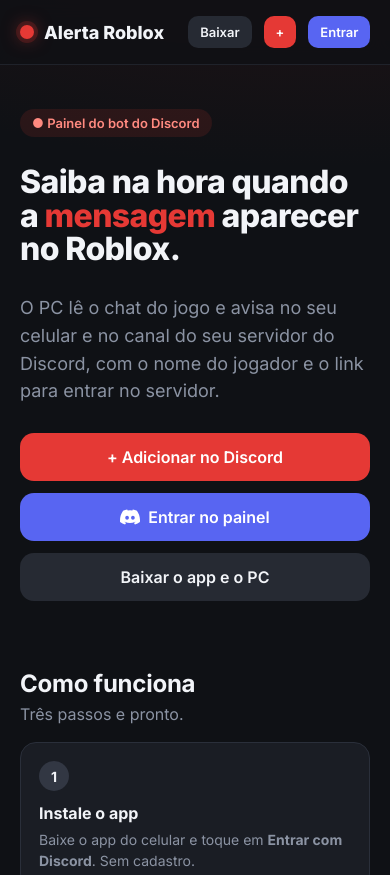
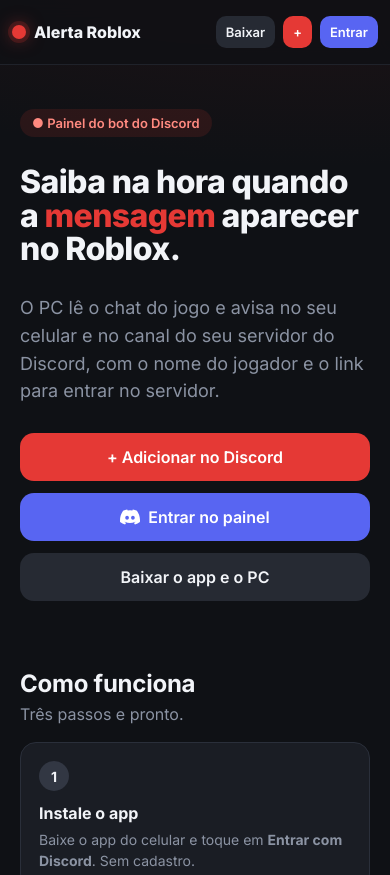
Before and after one commit to OctavioKonzen/Alerta, a plain HTML site: page site/index.html in a window 390 px wide. Shown: the top 875 px of the page. Drawn offline with Linux system fonts and the light colour scheme; no server answers.

Commit message:
Site: topo cabe em celular pequeno
Co-Authored-By: Claude Opus 5.5 <noreply@anthropic.com>
Claude-Session: https://claude.ai/code/session_01EDnQpHLjTEk31nr21ap3WS

```diff
--- a/site/index.html
+++ b/site/index.html
@@ -137,7 +137,10 @@
 
   @media (max-width: 560px) {
     .hero { padding-top: 44px; }
-    .usuario .nome-usuario, .some-celular { display: none; }
+    .usuario .nome-usuario, .some-celular, .usuario .avatar { display: none; }
+    nav .container { gap: 8px; padding: 0 12px; }
+    nav .btn.peq { padding: 8px 10px; }
+    .marca { font-size: 16px; gap: 8px; }
     .acoes .btn { flex: 1; }
   }
 </style>
```
